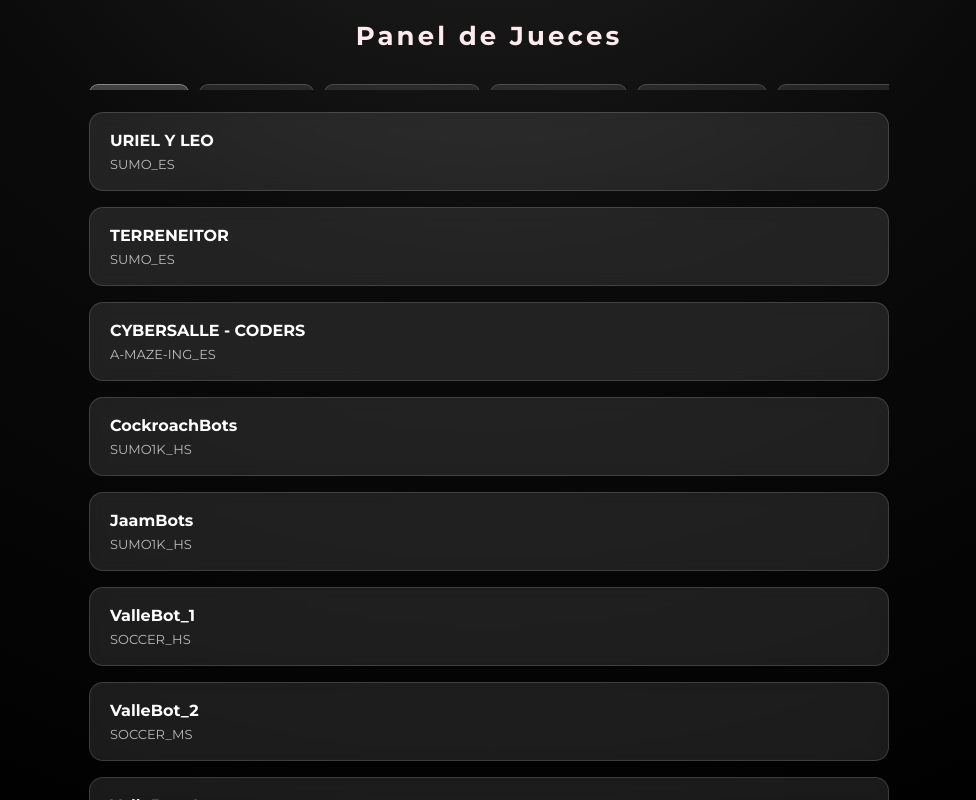
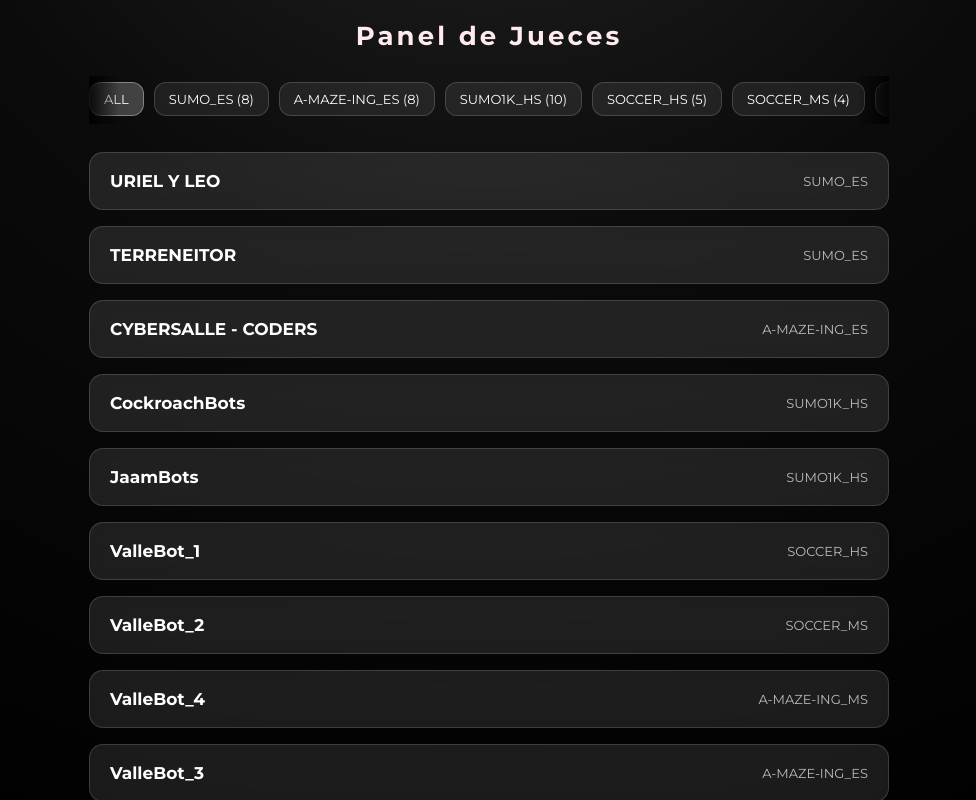
Before and after one commit to ARF2733/roborave_frontend, a React (Vite) app: page /judge/dashboard in a window 1280 px wide. Shown: the whole page, without its empty margins (151-1127 px from the left). Built offline with nearby package versions, Linux system fonts and the light colour scheme; sample sign-in values are in the browser's storage.

Commit message:
JudgeDashboardv1

```diff
--- a/src/JudgeDashboard.jsx
+++ b/src/JudgeDashboard.jsx
@@ -6,25 +6,15 @@ export default function JudgeDashboard() {
   const navigate = useNavigate();
 
   const [teams, setTeams] = useState(fallbackTeams);
+  const [filteredCategory, setFilteredCategory] = useState("ALL");
   const [selectedTeam, setSelectedTeam] = useState(null);
   const [score, setScore] = useState("");
 
-  // --------------------------------------------------
-  // FILTRO DE CATEGORÍAS
-  // --------------------------------------------------
-  const categories = ["ALL", ...new Set(fallbackTeams.map(t => t.category))];
-
-  const [activeCategory, setActiveCategory] = useState("ALL");
-
-  const categoryCount = (cat) => {
-    if (cat === "ALL") return teams.length;
-    return teams.filter((t) => t.category === cat).length;
-  };
-
-  const filteredTeams =
-    activeCategory === "ALL"
-      ? teams
-      : teams.filter((t) => t.category === activeCategory);
+  // Extraer categorías únicas
+  const categories = [
+    "ALL",
+    ...Array.from(new Set(fallbackTeams.map((t) => t.category))),
+  ];
 
   // --------------------------------------------------
   // BLOQUEO DE RUTA SIN TOKEN
@@ -36,6 +26,14 @@ export default function JudgeDashboard() {
       navigate("/judge");
     }
   }, []);
+
+  // --------------------------------------------------
+  // FILTRAR EQUIPOS
+  // --------------------------------------------------
+  const filteredTeams =
+    filteredCategory === "ALL"
+      ? teams
+      : teams.filter((t) => t.category === filteredCategory);
 
   // --------------------------------------------------
   // ABRIR MODAL
@@ -87,23 +85,40 @@ export default function JudgeDashboard() {
       <div style={styles.container}>
         <h1 style={styles.title}>Panel de Jueces</h1>
 
-        {/* ---------------------- FILTROS ---------------------- */}
+        {/* FILTRO DE CATEGORÍAS */}
+        <div style={styles.filterWrapper}>
+          {/* Fade izquierda */}
+          <div style={styles.fadeLeft} />
+
           <div style={styles.filterBar}>
             {categories.map((cat) => (
               <div
                 key={cat}
-              onClick={() => setActiveCategory(cat)}
+                onClick={() => setFilteredCategory(cat)}
                 style={{
                   ...styles.filterChip,
-                ...(activeCategory === cat ? styles.filterChipActive : {}),
+                  background:
+                    filteredCategory === cat
+                      ? "rgba(255,255,255,0.22)"
+                      : "rgba(255,255,255,0.08)",
+                  border:
+                    filteredCategory === cat
+                      ? "1px solid rgba(255,255,255,0.35)"
+                      : "1px solid rgba(255,255,255,0.16)",
                 }}
               >
-              {cat === "ALL" ? "Todos" : cat} ({categoryCount(cat)})
+                {cat}{" "}
+                {cat !== "ALL" &&
+                  `(${teams.filter((t) => t.category === cat).length})`}
               </div>
             ))}
           </div>
 
-        {/* ---------------------- LISTA DE EQUIPOS ---------------------- */}
+          {/* Fade derecha */}
+          <div style={styles.fadeRight} />
+        </div>
+
+        {/* GRID PREMIUM */}
         <div style={styles.grid}>
           {filteredTeams.map((team) => (
             <div
@@ -119,7 +134,7 @@ export default function JudgeDashboard() {
         </div>
       </div>
 
-      {/* ---------------------- MODAL PREMIUM ---------------------- */}
+      {/* MODAL PREMIUM */}
       {selectedTeam && (
         <div style={styles.modalBackdrop}>
           <div style={styles.modal}>
@@ -181,16 +196,25 @@ const styles = {
     letterSpacing: "0.12em",
     color: "#ffebee",
     textAlign: "center",
-    marginBottom: "10px",
+    marginBottom: "6px",
   },
 
-  /* ------------------------- FILTROS ------------------------- */
+  /* Filtro */
+  filterWrapper: {
+    position: "relative",
+    width: "100%",
+    marginTop: "-4px",
+    marginBottom: "6px",
+  },
 
   filterBar: {
     display: "flex",
     gap: "10px",
     overflowX: "auto",
-    paddingBottom: "6px",
+    padding: "8px 0",
+    paddingTop: "6px",
+    scrollSnapType: "x mandatory",
+    WebkitOverflowScrolling: "touch",
   },
 
   filterChip: {
@@ -203,15 +227,32 @@ const styles = {
     whiteSpace: "nowrap",
     cursor: "pointer",
     transition: "0.2s ease",
+    scrollSnapAlign: "start",
   },
 
-  filterChipActive: {
-    background: "rgba(255,255,255,0.22)",
-    border: "1px solid rgba(255,255,255,0.35)",
-    fontWeight: 700,
+  fadeLeft: {
+    position: "absolute",
+    top: 0,
+    left: 0,
+    width: "30px",
+    height: "100%",
+    background:
+      "linear-gradient(to right, rgba(0,0,0,0.85), rgba(0,0,0,0))",
+    pointerEvents: "none",
+    zIndex: 5,
   },
 
-  /* ------------------------- GRID ------------------------- */
+  fadeRight: {
+    position: "absolute",
+    top: 0,
+    right: 0,
+    width: "30px",
+    height: "100%",
+    background:
+      "linear-gradient(to left, rgba(0,0,0,0.85), rgba(0,0,0,0))",
+    pointerEvents: "none",
+    zIndex: 5,
+  },
 
   grid: {
     display: "flex",
@@ -227,16 +268,14 @@ const styles = {
     padding: "18px 20px",
     cursor: "pointer",
     transition: "0.22s ease",
-
     display: "flex",
-    flexDirection: "column", // mobile-first
-    alignItems: "flex-start",
-    gap: "6px",
+    justifyContent: "space-between",
+    alignItems: "center",
   },
 
   teamName: {
     color: "white",
-    fontSize: "16px",
+    fontSize: "17px",
     fontWeight: 700,
   },
 
@@ -245,8 +284,7 @@ const styles = {
     fontSize: "13px",
   },
 
-  /* ------------------------- MODAL ------------------------- */
-
+  /* Modal */
   modalBackdrop: {
     position: "fixed",
     top: 0,
```
Lines whose indentation alone changed are shown as unchanged.
